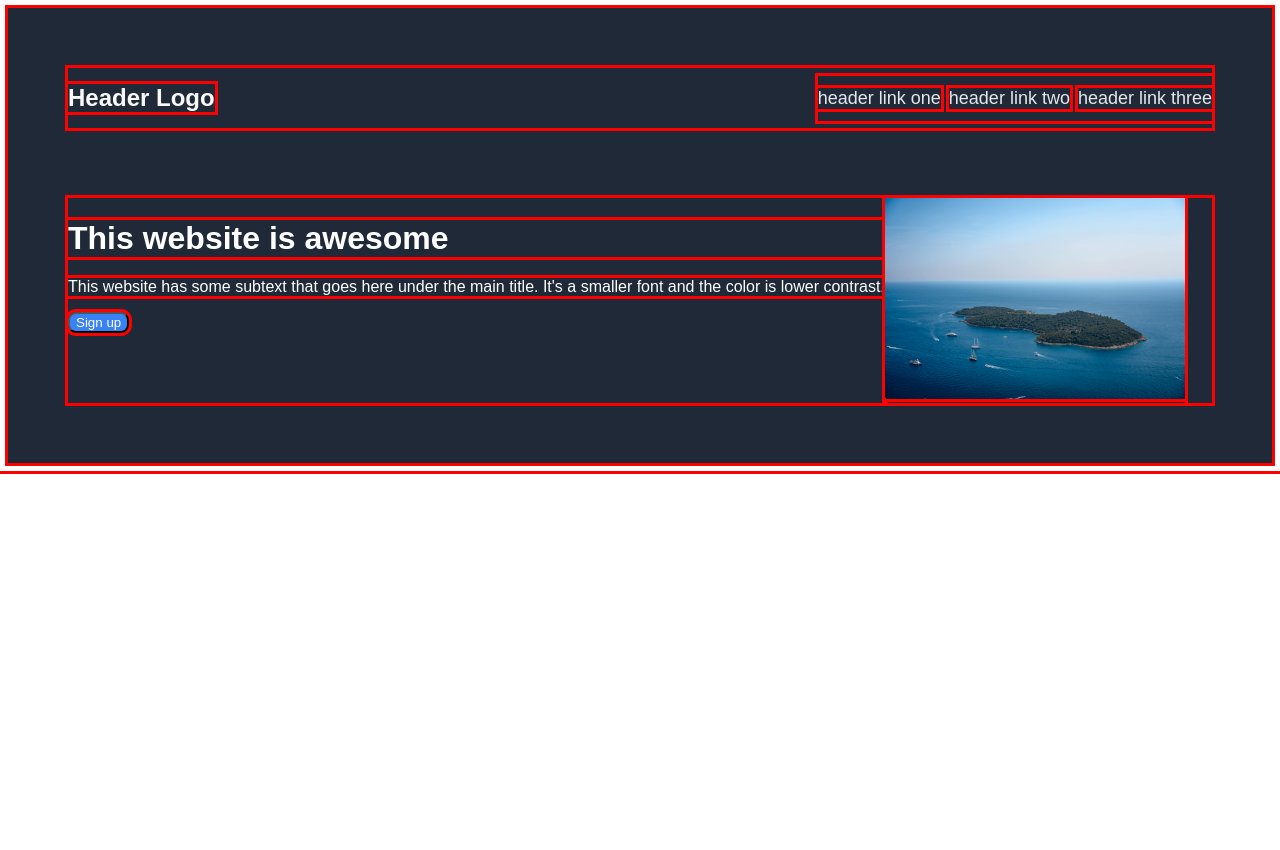
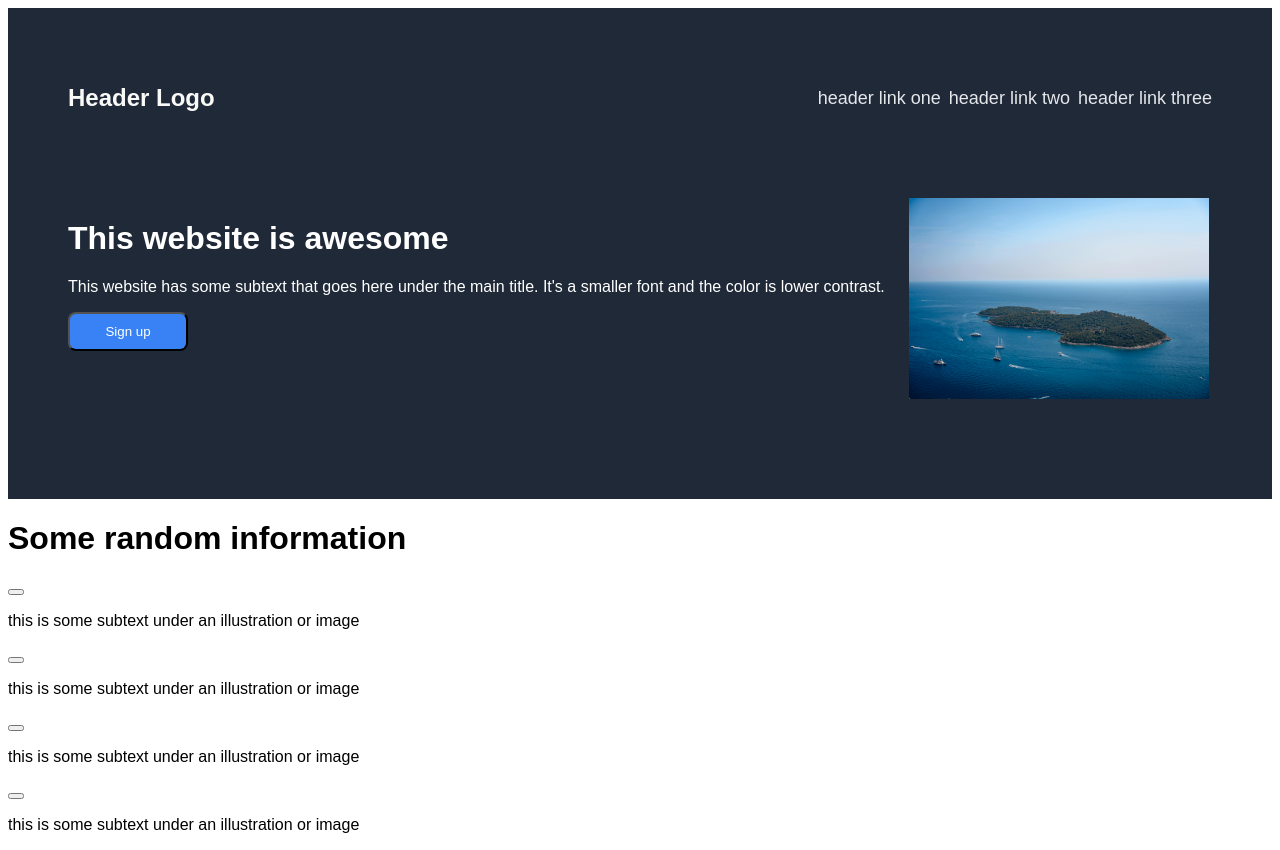
Before and after one commit to BlobCybersecurity/landing-page, a plain HTML site: page index.html in a window 1280 px wide. Before the commit the page ends 800 px from the top, so only its background shows below. Drawn offline with Linux system fonts and the light colour scheme.

Commit message:
Fix bug with image and make layout for middle section

```diff
--- a/index.html
+++ b/index.html
@@ -30,6 +30,19 @@
         </div>
 
     </div>
+    <div class="middle">
+        <h1 class="title">Some random information</h1>
+        <div class="boxes">
+            <button class="box"></button>
+            <p class="text">this is some subtext under an illustration or image</p>
+            <button class="box"></button>
+            <p class="text">this is some subtext under an illustration or image</p>
+            <button class="box"></button>
+            <p class="text">this is some subtext under an illustration or image</p>
+            <button class="box"></button>
+            <p class="text">this is some subtext under an illustration or image</p>
+        </div>
+    </div>
 
 </body>
 </html>
--- a/styles.css
+++ b/styles.css
@@ -1,7 +1,5 @@
-* {
-    outline: solid red;
 
-}
+
 
 body {
     font-family: sans-serif;
@@ -37,14 +35,18 @@ body {
 img {
     width: 300px;
     height: auto;
+
 }
 
 .hero-main {
     color: white;
+
 }
 
 .flex-wrapper-top {
     display: flex;
+    gap: 24px;
+    padding-bottom: 40px;
 
 }
 
@@ -52,6 +54,8 @@ img {
     background-color: #3882F6;
     color: white;
     border-radius: 8px;
+    padding: 10px;
+    width: 120px;
 
 }
 
@@ -60,3 +64,11 @@ img {
     gap: 8px;
 
 }
+
+.subtext {
+    font-weight: lighter;
+}
+
+.image-container {
+    display: flex;
+}
```
